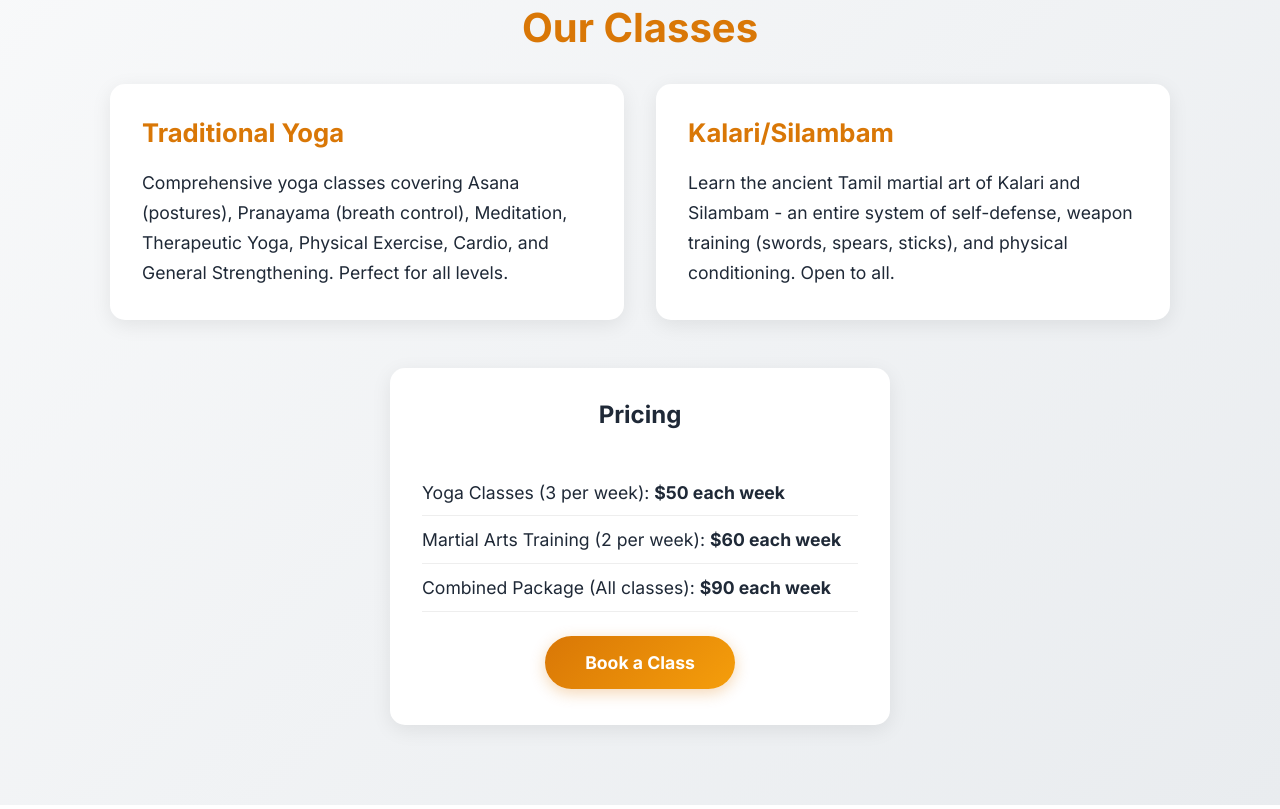
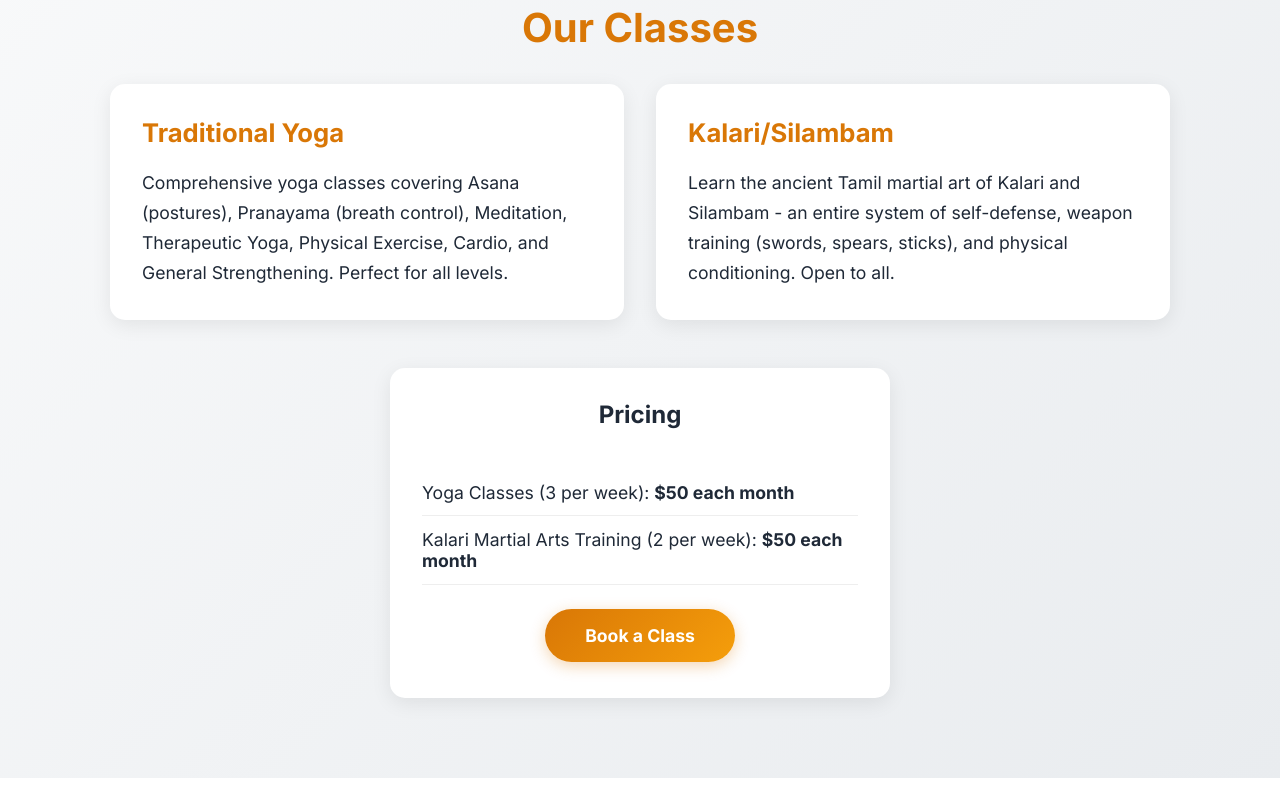
Before and after one commit to Naren219/karthick-site, a plain HTML site: page index.html in a window 1280 px wide. Shown: the part 1293-2102 px from the top of the page. Drawn offline with Linux system fonts and the light colour scheme.

Commit message:
final changes

```diff
--- a/index.html
+++ b/index.html
@@ -43,7 +43,7 @@
             <div class="about-flex">
                 <img src="karthick-profile.jpg" alt="Karthick Yoga Teacher" class="about-photo">
                 <div class="about-text">
-                    <p>Karthick is a passionate instructor with expertise in both traditional yoga and ancient Indian martial arts including Kalari, Silambam, and Varmam. </p>
+                    <p>Karthick aasan is a passionate instructor with expertise in both traditional yoga and ancient Indian martial arts including Kalari, Silambam, and Varmam. </p>
 
                     <h3>Teaching Philosophy</h3>
                     <p>At Aayakalai, he believes in preserving and sharing the authentic traditions of Indian arts. His approach emphasizes discipline, respect, and the harmonious development of body, mind, and spirit.</p>
@@ -80,9 +80,8 @@
                 <h2>Pricing</h2>
                 <div class="pricing-spacer"></div>
                 <ul>
-                    <li>Yoga Classes (3 per week): <strong>$50 each week</strong></li>
-                    <li>Martial Arts Training (2 per week): <strong>$60 each week</strong></li>
-                    <li>Combined Package (All classes): <strong>$90 each week</strong></li>
+                    <li>Yoga Classes (3 per week): <strong>$50 each month</strong></li>
+                    <li>Kalari Martial Arts Training (2 per week): <strong>$50 each month</strong></li>
                 </ul>
                 <a href="#contact" class="cta-btn">Book a Class</a>
             </section>
```
